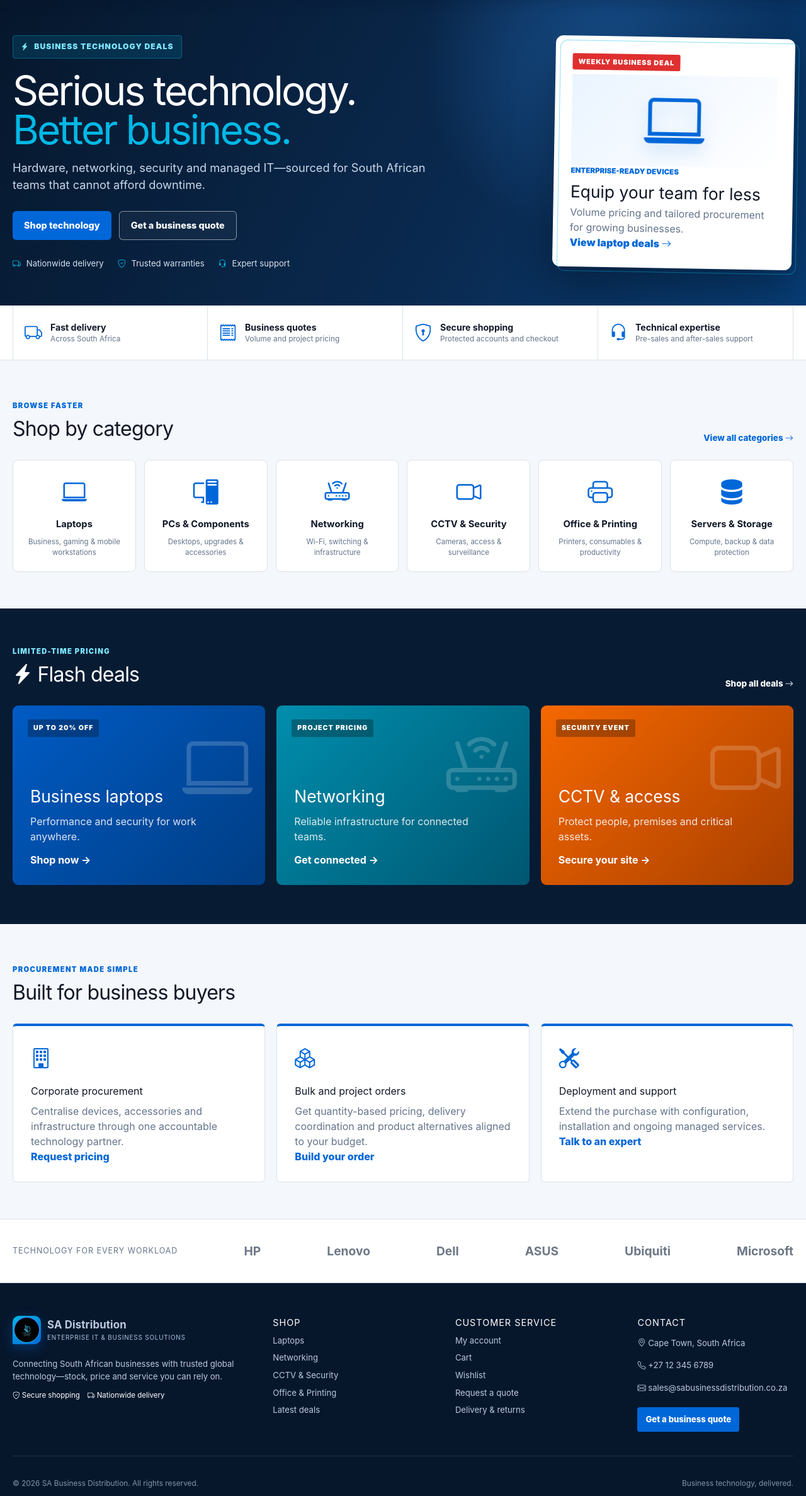
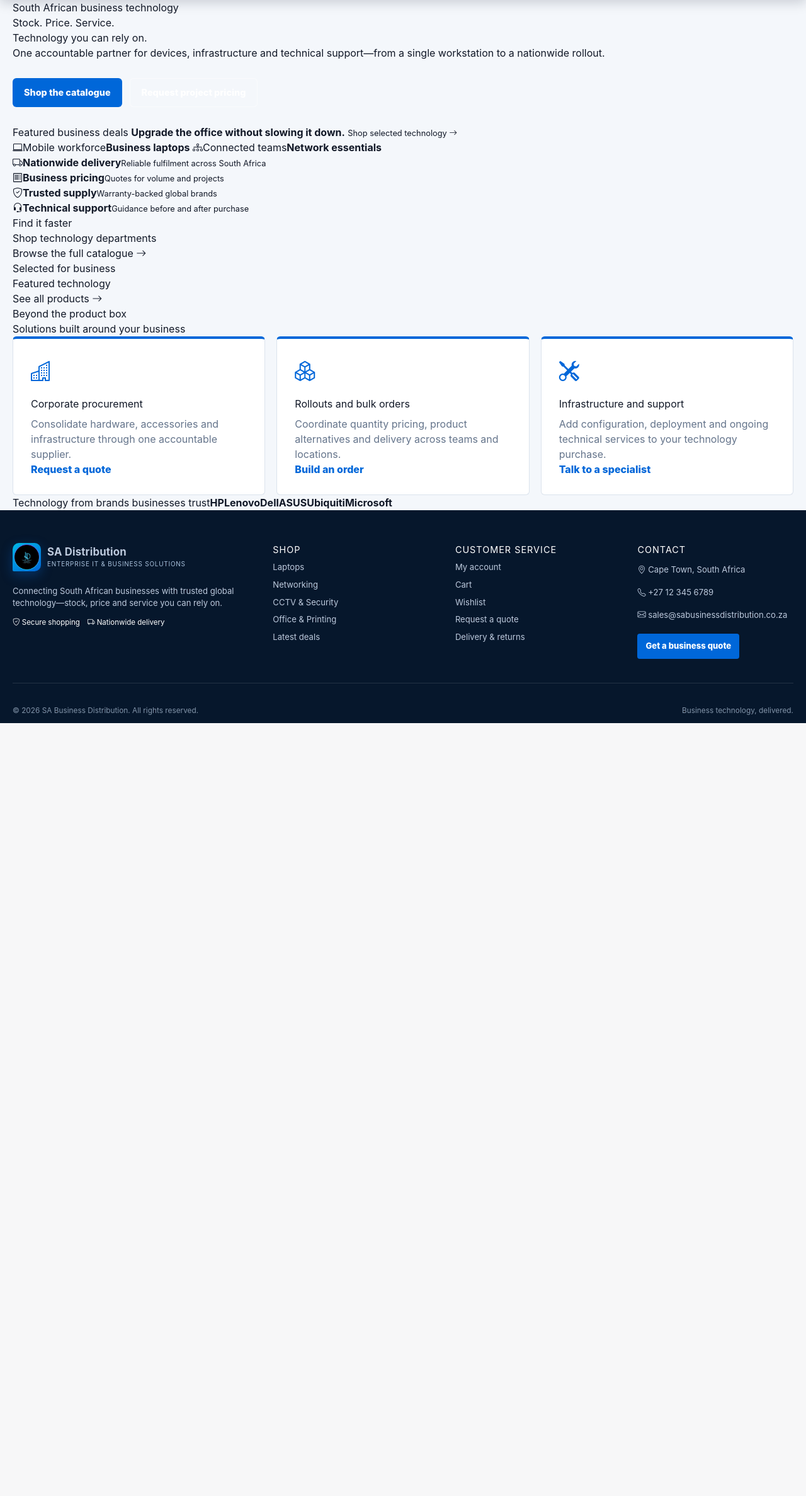
Before and after one commit to Zw3liy/SA-Distribution, a PHP site: template views/pages/home.php in a window 1280 px wide. Shown: the part 164-2539 px from the top of the page at 63% size. After the commit the page ends 1312 px from the top, so only its background shows below. Run offline with PHP 8.4, Linux system fonts and the light colour scheme; the template is opened without the code that fills it, so the values that code supplies are empty; style sheets or scripts are compiled from the project's sources; some libraries are stand-ins or nearby versions.

Commit message:
Build original product-first SA Distribution homepage

```diff
--- a/views/pages/home.php
+++ b/views/pages/home.php
@@ -2,8 +2,11 @@
 declare(strict_types=1);
 
 /** @var array $appConfig */
-$seoTitle = seo_title('Technology Deals for South African Business');
-$seoDescription = 'Shop business laptops, networking, security, printing and enterprise technology with nationwide delivery and expert support.';
+/** @var array $featuredProducts */
+/** @var array $categories */
+$seoTitle = seo_title('Business Technology, Stock and Service');
+$seoDescription = 'Shop computers, networking, security, printing and business technology with nationwide delivery, volume pricing and expert support.';
+$categoryIcons = ['bi-laptop', 'bi-phone', 'bi-router', 'bi-camera-video', 'bi-printer', 'bi-server', 'bi-keyboard', 'bi-headset'];
 ?>
 <!DOCTYPE html>
 <html lang="en">
@@ -13,9 +16,6 @@ $seoDescription = 'Shop business laptops, networking, security, printing and ent
     <title><?= esc($seoTitle); ?></title>
     <meta name="description" content="<?= esc($seoDescription); ?>">
     <link rel="canonical" href="<?= esc($appConfig['base_url']); ?>">
-    <meta property="og:title" content="<?= esc($seoTitle); ?>">
-    <meta property="og:description" content="<?= esc($seoDescription); ?>">
-    <meta property="og:type" content="website">
     <link href="css/styles.css" rel="stylesheet">
     <link href="https://cdn.jsdelivr.net/npm/bootstrap-icons@1.11.3/font/bootstrap-icons.css" rel="stylesheet">
 </head>
@@ -23,84 +23,95 @@ $seoDescription = 'Shop business laptops, networking, security, printing and ent
     <?php include APP_BASE_PATH . '/components/header.php'; ?>
 
     <main>
-        <section class="commerce-hero">
-            <div class="container hero-retail-grid">
-                <div class="hero-retail-copy">
-                    <span class="deal-kicker"><i class="bi bi-lightning-charge-fill" aria-hidden="true"></i> Business technology deals</span>
-                    <h1>Serious technology.<br><span>Better business.</span></h1>
-                    <p>Hardware, networking, security and managed IT—sourced for South African teams that cannot afford downtime.</p>
+        <section class="sabd-intro">
+            <div class="container sabd-intro-grid">
+                <div class="sabd-intro-copy">
+                    <span class="sabd-label">South African business technology</span>
+                    <h1>Stock. Price. Service.<br><span>Technology you can rely on.</span></h1>
+                    <p>One accountable partner for devices, infrastructure and technical support—from a single workstation to a nationwide rollout.</p>
                     <div class="hero-actions">
-                        <a class="btn-primary" href="products.php">Shop technology</a>
-                        <a class="btn-ghost" href="quote-request.php">Get a business quote</a>
+                        <a class="btn-primary" href="products.php">Shop the catalogue</a>
+                        <a class="btn-ghost" href="quote-request.php">Request project pricing</a>
                     </div>
-                    <ul class="hero-trust" aria-label="Customer benefits">
-                        <li><i class="bi bi-truck"></i> Nationwide delivery</li>
-                        <li><i class="bi bi-shield-check"></i> Trusted warranties</li>
-                        <li><i class="bi bi-headset"></i> Expert support</li>
-                    </ul>
                 </div>
-                <aside class="hero-deal-card" aria-label="Featured promotion">
-                    <span class="deal-pill">WEEKLY BUSINESS DEAL</span>
-                    <div class="deal-visual"><i class="bi bi-laptop" aria-hidden="true"></i></div>
-                    <p class="deal-label">Enterprise-ready devices</p>
-                    <h2>Equip your team for less</h2>
-                    <p>Volume pricing and tailored procurement for growing businesses.</p>
-                    <a href="products.php?search=laptop">View laptop deals <i class="bi bi-arrow-right"></i></a>
-                </aside>
-            </div>
-        </section>
-
-        <section class="benefit-strip" aria-label="Store benefits">
-            <div class="container benefit-grid">
-                <div><i class="bi bi-truck"></i><span><strong>Fast delivery</strong><small>Across South Africa</small></span></div>
-                <div><i class="bi bi-receipt"></i><span><strong>Business quotes</strong><small>Volume and project pricing</small></span></div>
-                <div><i class="bi bi-shield-lock"></i><span><strong>Secure shopping</strong><small>Protected accounts and checkout</small></span></div>
-                <div><i class="bi bi-headset"></i><span><strong>Technical expertise</strong><small>Pre-sales and after-sales support</small></span></div>
-            </div>
-        </section>
-
-        <section class="retail-section container">
-            <div class="retail-section-heading">
-                <div><span>Browse faster</span><h2>Shop by category</h2></div>
-                <a href="products.php">View all categories <i class="bi bi-arrow-right"></i></a>
-            </div>
-            <div class="retail-category-grid">
-                <a href="products.php?search=laptop"><i class="bi bi-laptop"></i><strong>Laptops</strong><small>Business, gaming &amp; mobile workstations</small></a>
-                <a href="products.php?search=desktop"><i class="bi bi-pc-display"></i><strong>PCs &amp; Components</strong><small>Desktops, upgrades &amp; accessories</small></a>
-                <a href="products.php?search=network"><i class="bi bi-router"></i><strong>Networking</strong><small>Wi-Fi, switching &amp; infrastructure</small></a>
-                <a href="products.php?search=security"><i class="bi bi-camera-video"></i><strong>CCTV &amp; Security</strong><small>Cameras, access &amp; surveillance</small></a>
-                <a href="products.php?search=printer"><i class="bi bi-printer"></i><strong>Office &amp; Printing</strong><small>Printers, consumables &amp; productivity</small></a>
-                <a href="products.php?search=server"><i class="bi bi-server"></i><strong>Servers &amp; Storage</strong><small>Compute, backup &amp; data protection</small></a>
-            </div>
-        </section>
-
-        <section class="flash-section">
-            <div class="container">
-                <div class="retail-section-heading light-heading">
-                    <div><span>Limited-time pricing</span><h2><i class="bi bi-lightning-charge-fill"></i> Flash deals</h2></div>
-                    <a href="products.php?sort=featured">Shop all deals <i class="bi bi-arrow-right"></i></a>
-                </div>
-                <div class="deal-grid">
-                    <a href="products.php?search=laptop" class="promo-card promo-blue"><span>UP TO 20% OFF</span><i class="bi bi-laptop"></i><h3>Business laptops</h3><p>Performance and security for work anywhere.</p><b>Shop now →</b></a>
-                    <a href="products.php?search=network" class="promo-card promo-cyan"><span>PROJECT PRICING</span><i class="bi bi-router"></i><h3>Networking</h3><p>Reliable infrastructure for connected teams.</p><b>Get connected →</b></a>
-                    <a href="products.php?search=security" class="promo-card promo-orange"><span>SECURITY EVENT</span><i class="bi bi-camera-video"></i><h3>CCTV &amp; access</h3><p>Protect people, premises and critical assets.</p><b>Secure your site →</b></a>
+                <div class="sabd-promo-stack" aria-label="Current promotions">
+                    <a class="sabd-promo-main" href="products.php?sort=featured">
+                        <span>Featured business deals</span>
+                        <strong>Upgrade the office without slowing it down.</strong>
+                        <small>Shop selected technology <i class="bi bi-arrow-right"></i></small>
+                    </a>
+                    <div class="sabd-promo-pair">
+                        <a href="products.php?search=laptop"><i class="bi bi-laptop"></i><span>Mobile workforce</span><strong>Business laptops</strong></a>
+                        <a href="products.php?search=network"><i class="bi bi-diagram-3"></i><span>Connected teams</span><strong>Network essentials</strong></a>
+                    </div>
                 </div>
             </div>
         </section>
 
-        <section class="retail-section container">
-            <div class="retail-section-heading">
-                <div><span>Procurement made simple</span><h2>Built for business buyers</h2></div>
-            </div>
-            <div class="business-grid">
-                <article><i class="bi bi-building"></i><h3>Corporate procurement</h3><p>Centralise devices, accessories and infrastructure through one accountable technology partner.</p><a href="quote-request.php">Request pricing</a></article>
-                <article><i class="bi bi-boxes"></i><h3>Bulk and project orders</h3><p>Get quantity-based pricing, delivery coordination and product alternatives aligned to your budget.</p><a href="products.php">Build your order</a></article>
-                <article><i class="bi bi-tools"></i><h3>Deployment and support</h3><p>Extend the purchase with configuration, installation and ongoing managed services.</p><a href="#contact">Talk to an expert</a></article>
+        <section class="sabd-service-strip" aria-label="Customer benefits">
+            <div class="container">
+                <div><i class="bi bi-truck"></i><span><strong>Nationwide delivery</strong><small>Reliable fulfilment across South Africa</small></span></div>
+                <div><i class="bi bi-receipt"></i><span><strong>Business pricing</strong><small>Quotes for volume and projects</small></span></div>
+                <div><i class="bi bi-shield-check"></i><span><strong>Trusted supply</strong><small>Warranty-backed global brands</small></span></div>
+                <div><i class="bi bi-headset"></i><span><strong>Technical support</strong><small>Guidance before and after purchase</small></span></div>
             </div>
         </section>
 
-        <section class="brand-band">
-            <div class="container"><span>Technology for every workload</span><strong>HP</strong><strong>Lenovo</strong><strong>Dell</strong><strong>ASUS</strong><strong>Ubiquiti</strong><strong>Microsoft</strong></div>
+        <section class="container sabd-category-section">
+            <div class="sabd-section-title">
+                <div><span>Find it faster</span><h2>Shop technology departments</h2></div>
+                <a href="products.php">Browse the full catalogue <i class="bi bi-arrow-right"></i></a>
+            </div>
+            <div class="sabd-category-rail">
+                <?php foreach (array_slice($categories, 0, 8) as $index => $category): ?>
+                    <?php
+                    $name = is_array($category) ? (string) ($category['name'] ?? 'Technology') : (string) $category;
+                    $id = is_array($category) ? ($category['id'] ?? null) : null;
+                    $href = $id !== null ? 'products.php?category=' . urlencode((string) $id) : 'products.php?search=' . urlencode($name);
+                    ?>
+                    <a href="<?= esc($href); ?>">
+                        <span><i class="bi <?= esc($categoryIcons[$index % count($categoryIcons)]); ?>"></i></span>
+                        <strong><?= esc($name); ?></strong>
+                    </a>
+                <?php endforeach; ?>
+            </div>
+        </section>
+
+        <section class="sabd-deals-section">
+            <div class="container">
+                <div class="sabd-section-title">
+                    <div><span>Selected for business</span><h2>Featured technology</h2></div>
+                    <a href="products.php?sort=featured">See all products <i class="bi bi-arrow-right"></i></a>
+                </div>
+                <?php if ($featuredProducts !== []): ?>
+                    <div class="product-grid sabd-home-products">
+                        <?php foreach (array_slice($featuredProducts, 0, 4) as $product): ?>
+                            <?php include APP_BASE_PATH . '/components/product-card.php'; ?>
+                        <?php endforeach; ?>
+                    </div>
+                <?php else: ?>
+                    <div class="sabd-empty-products">
+                        <i class="bi bi-box-seam"></i>
+                        <div><strong>Our catalogue is being prepared.</strong><p>Browse all products or request a tailored procurement quote.</p></div>
+                        <a class="btn-primary" href="products.php">Browse catalogue</a>
+                    </div>
+                <?php endif; ?>
+            </div>
+        </section>
+
+        <section class="container sabd-solutions">
+            <div class="sabd-section-title">
+                <div><span>Beyond the product box</span><h2>Solutions built around your business</h2></div>
+            </div>
+            <div class="business-grid">
+                <article><i class="bi bi-buildings"></i><h3>Corporate procurement</h3><p>Consolidate hardware, accessories and infrastructure through one accountable supplier.</p><a href="quote-request.php">Request a quote</a></article>
+                <article><i class="bi bi-boxes"></i><h3>Rollouts and bulk orders</h3><p>Coordinate quantity pricing, product alternatives and delivery across teams and locations.</p><a href="products.php">Build an order</a></article>
+                <article><i class="bi bi-tools"></i><h3>Infrastructure and support</h3><p>Add configuration, deployment and ongoing technical services to your technology purchase.</p><a href="#contact">Talk to a specialist</a></article>
+            </div>
+        </section>
+
+        <section class="sabd-brand-strip">
+            <div class="container"><span>Technology from brands businesses trust</span><strong>HP</strong><strong>Lenovo</strong><strong>Dell</strong><strong>ASUS</strong><strong>Ubiquiti</strong><strong>Microsoft</strong></div>
         </section>
     </main>
 
```
